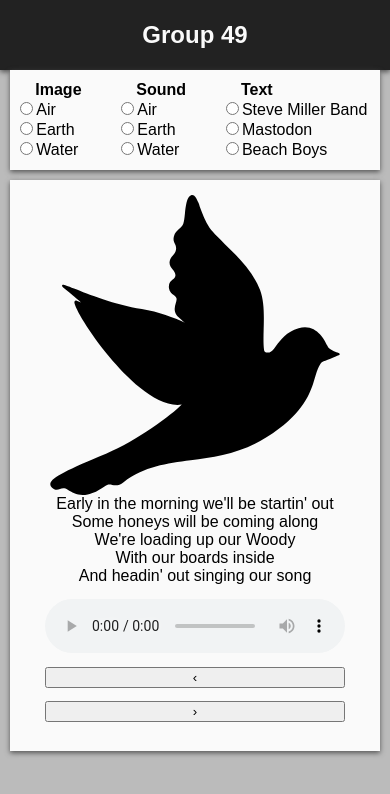
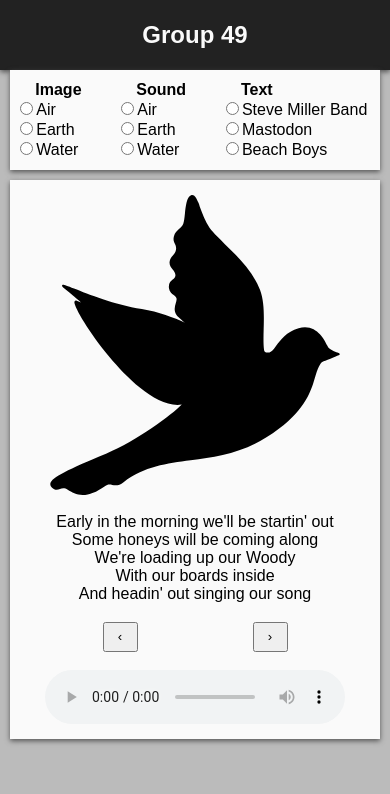
Before and after one commit to IT2810/it2810-webutvikling-h18-prosjekt-2-gruppe--49, a React (Create React App) app in the folder opg2/: page / in a window 390 px wide. Shown: the top 794 px of the page. Built offline with nearby package versions, Linux system fonts and the light colour scheme.

Commit message:
adjust position of next and prev buttons

```diff
--- a/opg2/src/App.css
+++ b/opg2/src/App.css
@@ -37,11 +37,13 @@
   grid-area: b;
   display: grid;
   height: 100%;
+  grid-template-columns: 50px auto 350px 50px;
   grid-template-areas:
-    "aa ab"
-    "aa ac";
+    "ad aa ab ae"
+    "ad aa ac ae";
   justify-content: space-around;
-  align-items: flex-start;
+  justify-items: center;
+  align-items: flex-end;
   margin-top: 10px;
   margin-bottom: 15px;
   padding: 15px;
@@ -67,6 +69,7 @@
   grid-area: aa;
   height: 100%;
   width: 100%;
+  max-width: 300px;
 }
 
 .Display-text {
@@ -75,6 +78,17 @@
 
 .Display-audio {
   grid-area: ac;
+}
+
+.Display-prevButton {
+  grid-area: ad;
+  width: 35px;
+  height: 30px;
+}
+.Display-nextButton {
+  grid-area: ae;
+  width: 35px;
+  height: 30px;
 }
 
 @media only screen and (max-width: 650px) {
@@ -92,10 +106,12 @@
   }
   [class="App-display"] {
     grid-template-rows: 300px auto;
+    grid-template-columns: auto;
     grid-template-areas:
-      "aa"
-      "ab"
-      "ac";
+      "aa aa"
+      "ab ab"
+      "ad ae"
+      "ac ac";
     justify-content: center;
   }
 }
--- a/opg2/src/Display.js
+++ b/opg2/src/Display.js
@@ -53,13 +53,13 @@ class Display extends Component {
     render() {
         return (
             <div className="App-display">
-                <button onClick={this.previous}>&#8249;</button>
+                <button className="Display-prevButton" onClick={this.previous}>&#8249;</button>
                 <Image imageCategory={this.state.imageCategory} imageNumber={this.state.currentImage}/>
                 <Text textName={this.state.textName} textNumber={this.state.currentText}/>
                 {console.log(this.state)}
                 <audio className="Display-audio" src={"sound/" + this.state.soundCategory + "/" + this.state.currentSound + ".mp3"} controls
                        autoPlay/>
-                <button onClick={this.next}>&#8250;</button>
+                <button className="Display-nextButton" onClick={this.next}>&#8250;</button>
             </div>
         );
     }
```
